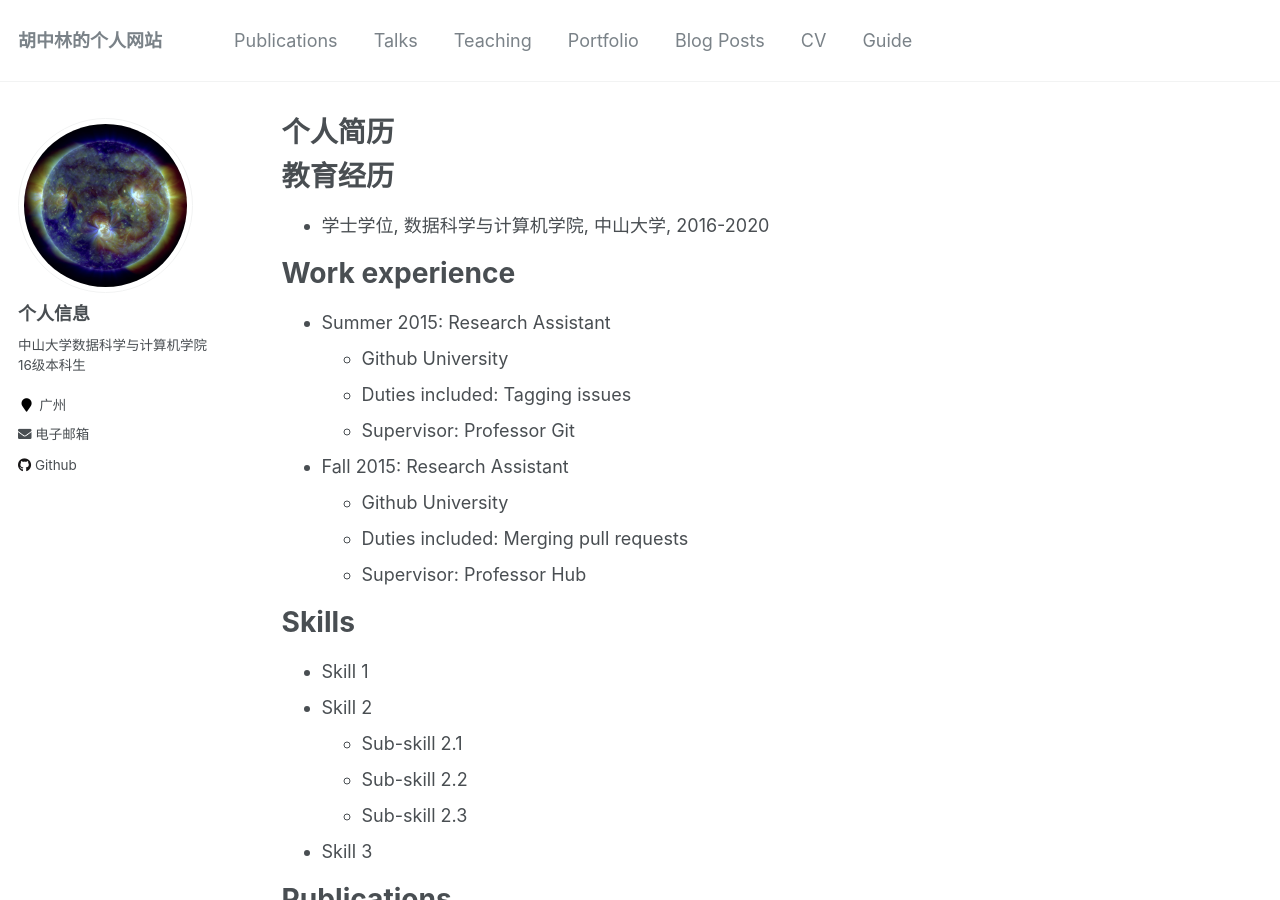
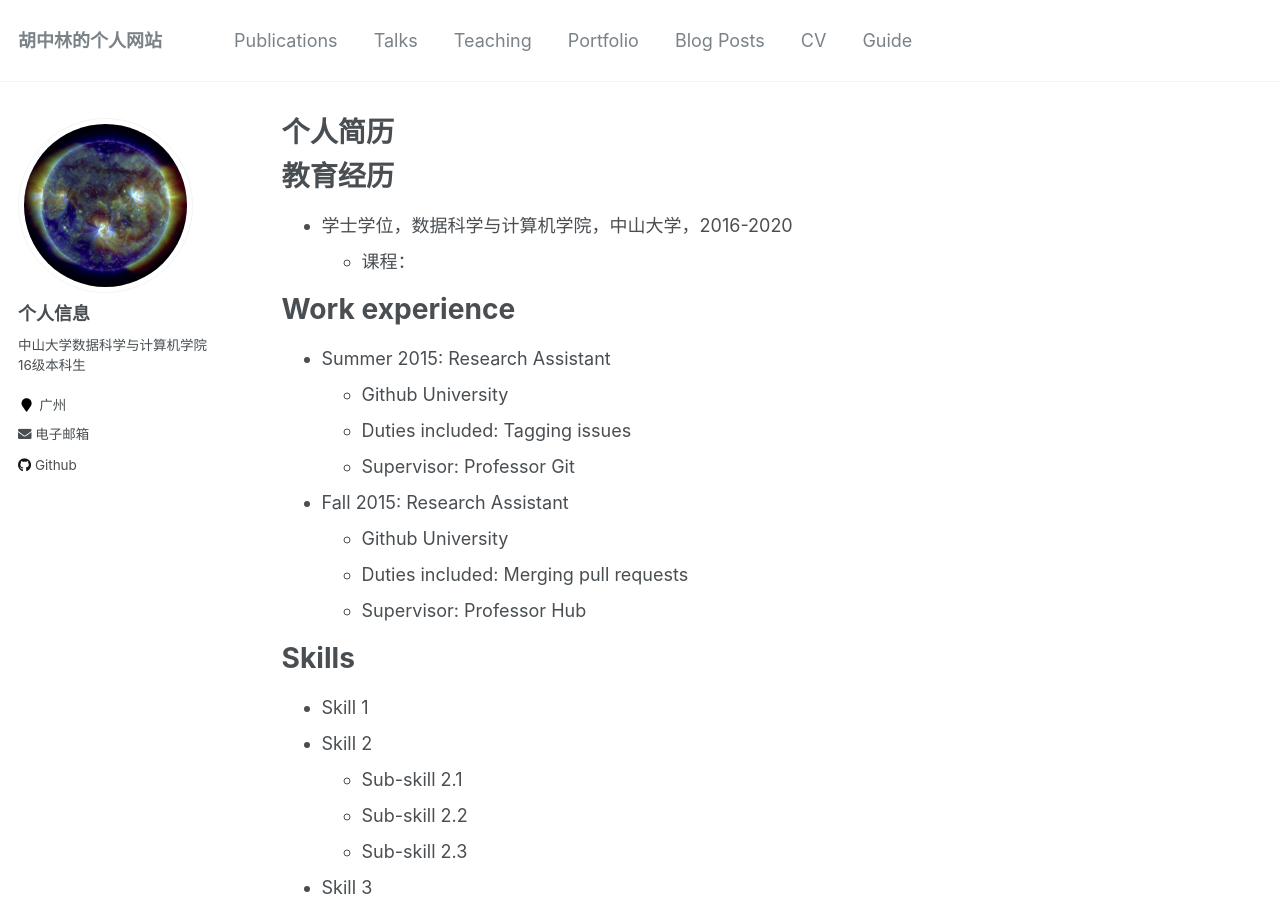
Before and after one commit to Neutrino3316/homepage-job-zh-CN, a Jekyll site: the page built from _pages/cv.md, in a window 1280 px wide and 900 px high. Built offline with Jekyll 4.4.1, drawn with Linux system fonts in a browser that asks for light colours.

Commit message:
Update cv.md

```diff
--- a/_pages/cv.md
+++ b/_pages/cv.md
@@ -11,7 +11,8 @@ redirect_from:
 
 教育经历
 ======
-* 学士学位, 数据科学与计算机学院, 中山大学, 2016-2020
+* 学士学位，数据科学与计算机学院，中山大学，2016-2020
+    * 课程：
 
 Work experience
 ======
```
